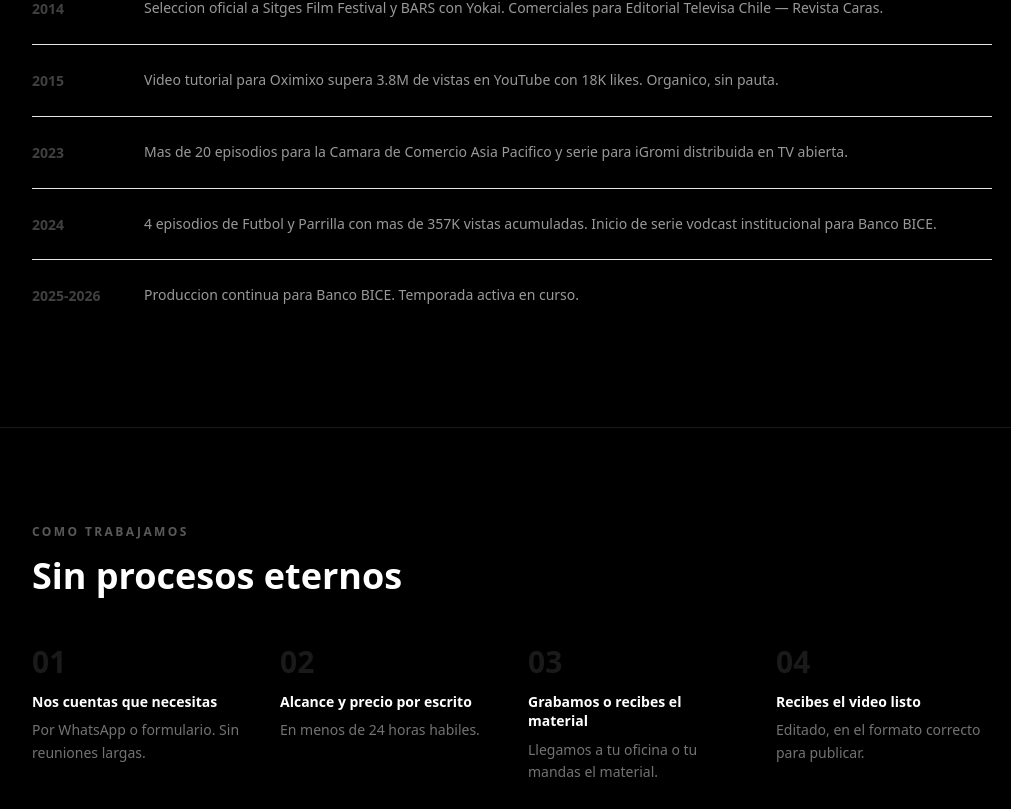
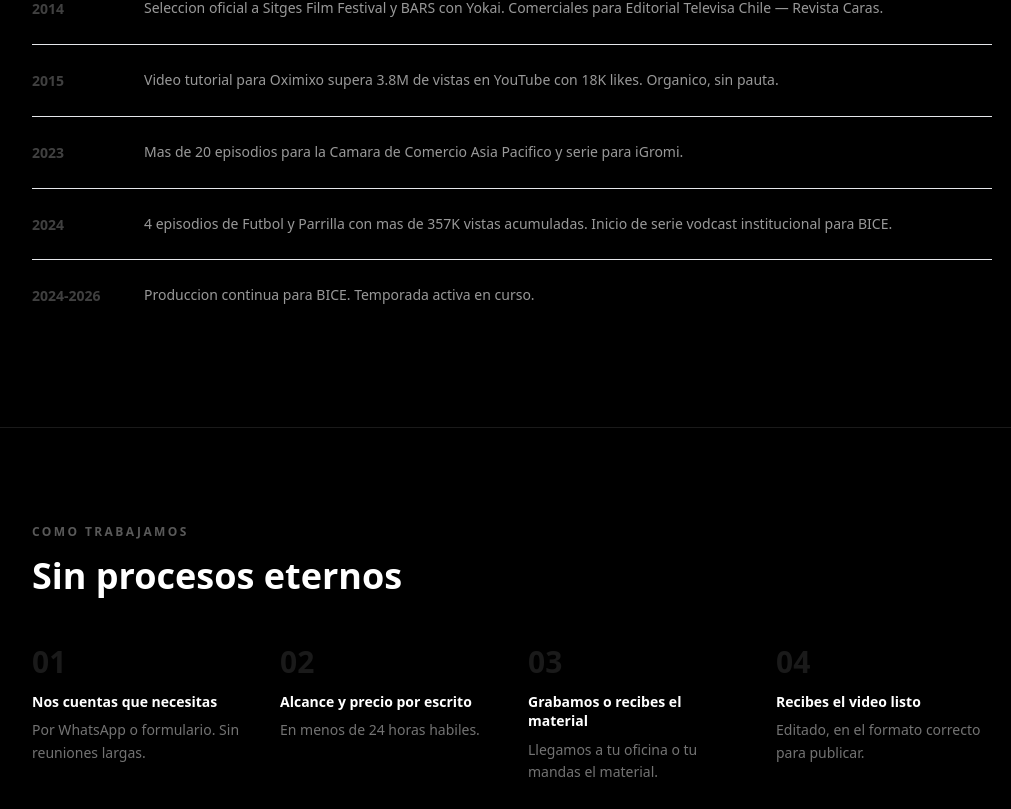
Before and after one commit to TronxGroup/Dekaelo-Media, a Next.js app: page /quienes-somos in a window 1280 px wide. Shown: the part 1671-2480 px from the top of the page, without its empty margins (128-1139 px from the left). Built offline with nearby package versions, Linux system fonts and the light colour scheme.

Commit message:
Update page.tsx

```diff
--- a/app/quienes-somos/page.tsx
+++ b/app/quienes-somos/page.tsx
@@ -21,9 +21,9 @@ const stats = [
 const milestones = [
   { year: "2014", text: "Seleccion oficial a Sitges Film Festival y BARS con Yokai. Comerciales para Editorial Televisa Chile — Revista Caras." },
   { year: "2015", text: "Video tutorial para Oximixo supera 3.8M de vistas en YouTube con 18K likes. Organico, sin pauta." },
-  { year: "2023", text: "Mas de 20 episodios para la Camara de Comercio Asia Pacifico y serie para iGromi distribuida en TV abierta." },
-  { year: "2024", text: "4 episodios de Futbol y Parrilla con mas de 357K vistas acumuladas. Inicio de serie vodcast institucional para Banco BICE." },
-  { year: "2025-2026", text: "Produccion continua para Banco BICE. Temporada activa en curso." },
+  { year: "2023", text: "Mas de 20 episodios para la Camara de Comercio Asia Pacifico y serie para iGromi." },
+  { year: "2024", text: "4 episodios de Futbol y Parrilla con mas de 357K vistas acumuladas. Inicio de serie vodcast institucional para BICE." },
+  { year: "2024-2026", text: "Produccion continua para BICE. Temporada activa en curso." },
 ];
 
 const values = [
@@ -170,7 +170,7 @@ export default function QuienesSomosPage() {
           <Eyebrow>Con quienes hemos trabajado</Eyebrow>
           <div className="mt-8 flex flex-wrap gap-3">
             {[
-              "Banco BICE",
+              "BICE",
               "Camara de Comercio Asia Pacifico",
               "iGromi",
               "Editorial Televisa Chile",
```
